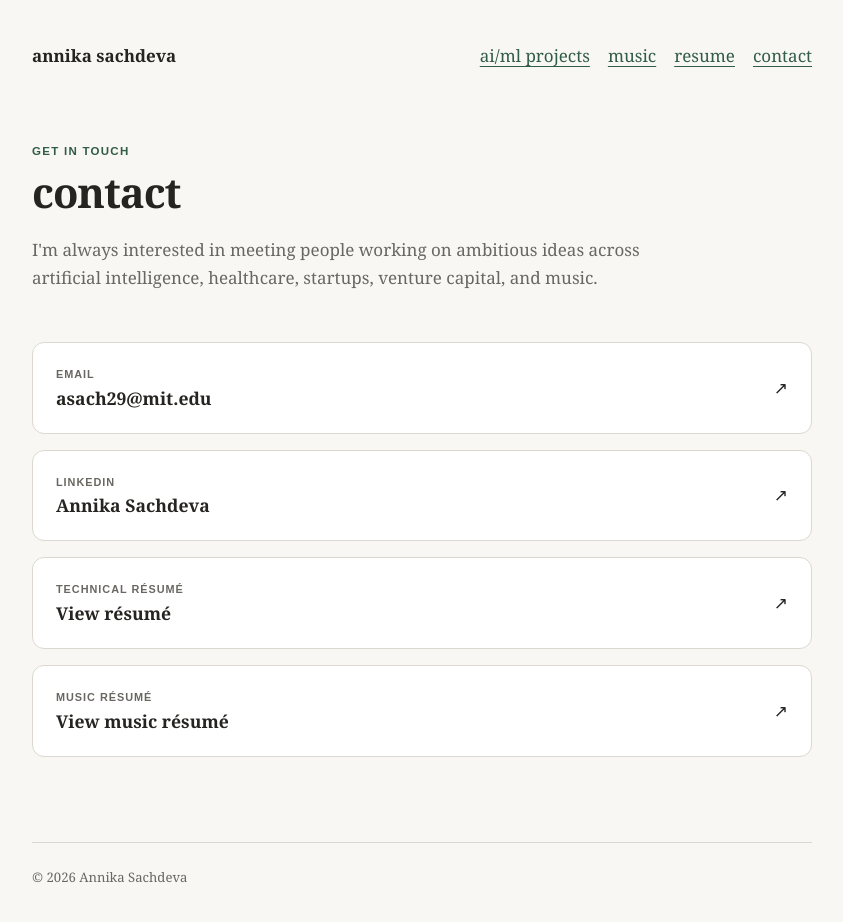
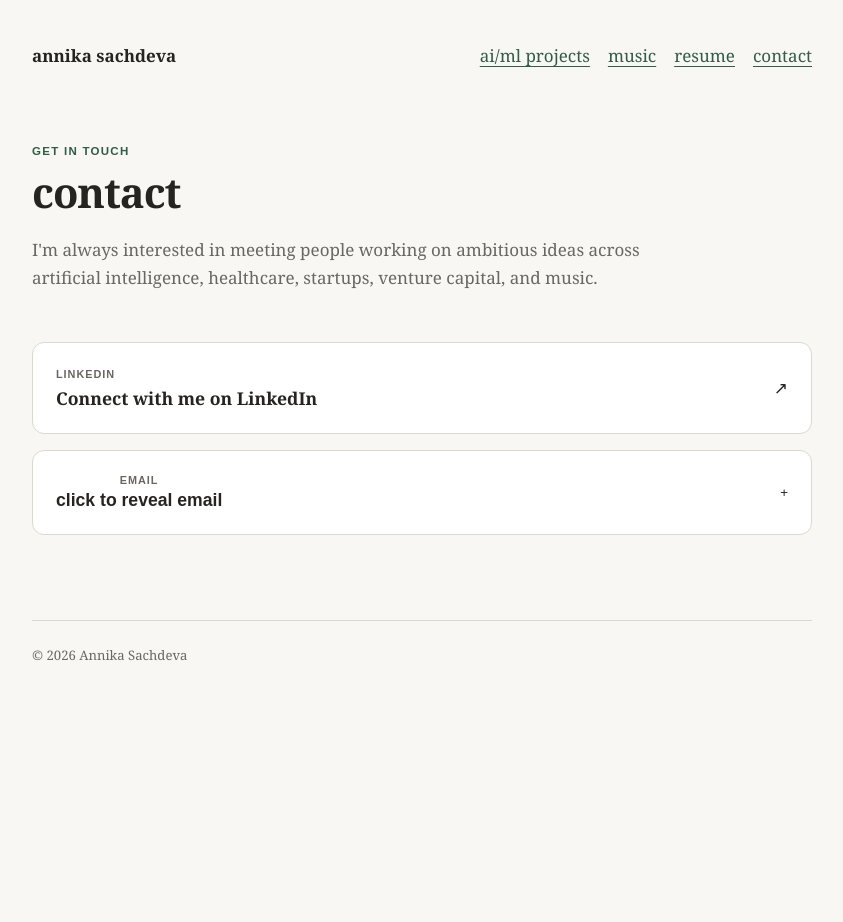
Before and after one commit to annika-sachdeva/annika-portfolio, a Next.js app: page /contact in a window 1280 px wide. Shown: the top 922 px of the page, without its empty margins (218-1061 px from the left). After the commit the page ends 800 px from the top, so only its background shows below. Built offline with nearby package versions, Linux system fonts and the light colour scheme.

Commit message:
update contact page

```diff
--- a/app/contact/page.tsx
+++ b/app/contact/page.tsx
@@ -1,6 +1,11 @@
+"use client";
+
+import { useState } from "react";
 import Navbar from "../components/Navbar";
 
 export default function ContactPage() {
+  const [showEmail, setShowEmail] = useState(false);
+
   return (
     <main className="container">
       <Navbar />
@@ -17,15 +22,6 @@ export default function ContactPage() {
       </header>
 
       <section className="contactList">
-        <a className="contactCard" href="mailto:asach29@mit.edu">
-          <div>
-            <p className="contactLabel">email</p>
-            <h2>asach29@mit.edu</h2>
-          </div>
-
-          <span>↗</span>
-        </a>
-
         <a
           className="contactCard"
           href="https://www.linkedin.com/in/annikasachdeva"
@@ -34,39 +30,30 @@ export default function ContactPage() {
         >
           <div>
             <p className="contactLabel">linkedin</p>
-            <h2>Annika Sachdeva</h2>
+            <h2>Connect with me on LinkedIn</h2>
           </div>
 
-          <span>↗</span>
+          <span aria-hidden="true">↗</span>
         </a>
 
-        <a
-          className="contactCard"
-          href="/resume.pdf"
-          target="_blank"
-          rel="noreferrer"
+        <button
+          type="button"
+          className="contactCard emailRevealButton"
+          onClick={() => setShowEmail(true)}
+          disabled={showEmail}
         >
           <div>
-            <p className="contactLabel">technical résumé</p>
-            <h2>View résumé</h2>
+            <p className="contactLabel">email</p>
+
+            <h2>
+              {showEmail
+                ? "asach29 [at] mit [dot] edu"
+                : "click to reveal email"}
+            </h2>
           </div>
 
-          <span>↗</span>
-        </a>
-
-        <a
-          className="contactCard"
-          href="/music-resume.pdf"
-          target="_blank"
-          rel="noreferrer"
-        >
-          <div>
-            <p className="contactLabel">music résumé</p>
-            <h2>View music résumé</h2>
-          </div>
-
-          <span>↗</span>
-        </a>
+          <span aria-hidden="true">{showEmail ? "✓" : "+"}</span>
+        </button>
       </section>
 
       <footer>© {new Date().getFullYear()} Annika Sachdeva</footer>
--- a/app/globals.css
+++ b/app/globals.css
@@ -422,4 +422,18 @@ footer {
   .featuredBlock {
     padding: 22px;
   }
+
+
+
+  .emailRevealButton {
+    width: 100%;
+    font: inherit;
+    text-align: left;
+    cursor: pointer;
+  }
+
+  .emailRevealButton:disabled {
+    cursor: default;
+    opacity: 1;
+  }
 }
```
